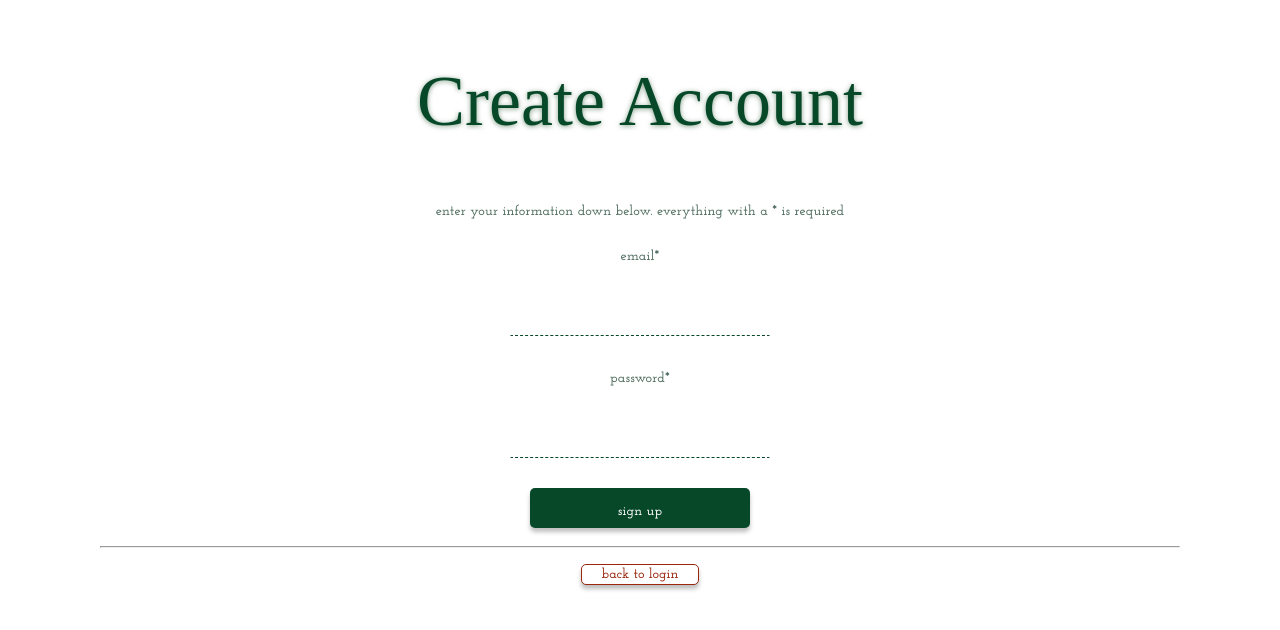
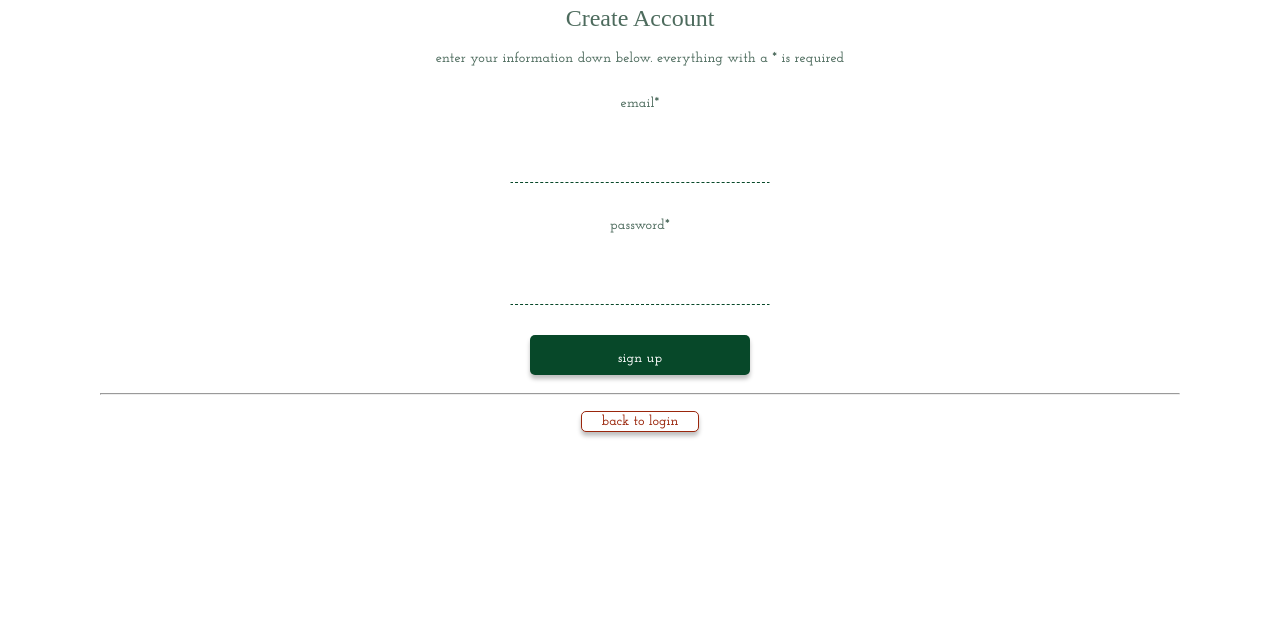
Before and after one commit to cg2984/final_project, a React (Create React App) app in the folder final_webapp/final/: page /create-account in a window 1280 px wide. Shown: the top 630 px of the page. Built offline with nearby package versions, Linux system fonts and the light colour scheme; no server answers; a web font is replaced by a local one.

Commit message:
finished with what i need to finsih

```diff
--- a/final_webapp/final/src/pages/create_account.js
+++ b/final_webapp/final/src/pages/create_account.js
@@ -4,7 +4,7 @@ import CreateAccountForm from "../components/create_account_form"
 function CreateAccount({CreateFunc}){
 	return(
 		<div>
-			<h1>Create Account</h1>
+			<h2>Create Account</h2>
 			<p>Enter your information down below. Everything with a * is required</p>
 			<CreateAccountForm CreateFunc={CreateFunc}/>
 			<hr/>
--- a/final_webapp/final/src/pages/home.js
+++ b/final_webapp/final/src/pages/home.js
@@ -13,7 +13,6 @@ function Home({userInfo, loggedIn, LogoutFunc}){
 			    console.log(response);
 			    setAllPosts(response.data);
 			    console.log("response.data", response.data);
-
 			  })
 			  .catch(function (error) {
 			    // handle error
@@ -26,7 +25,6 @@ function Home({userInfo, loggedIn, LogoutFunc}){
 
 	console.log(myArray);
 	console.log("all posts", allPosts);
-
 	//function UploadImage()
 	//const = storageref = firebase.sotrage().ref();
 	//const fileReference = e.currentTarget
```
Also changed, not shown: 2 other files (tests, documents, lock files or other folders).
